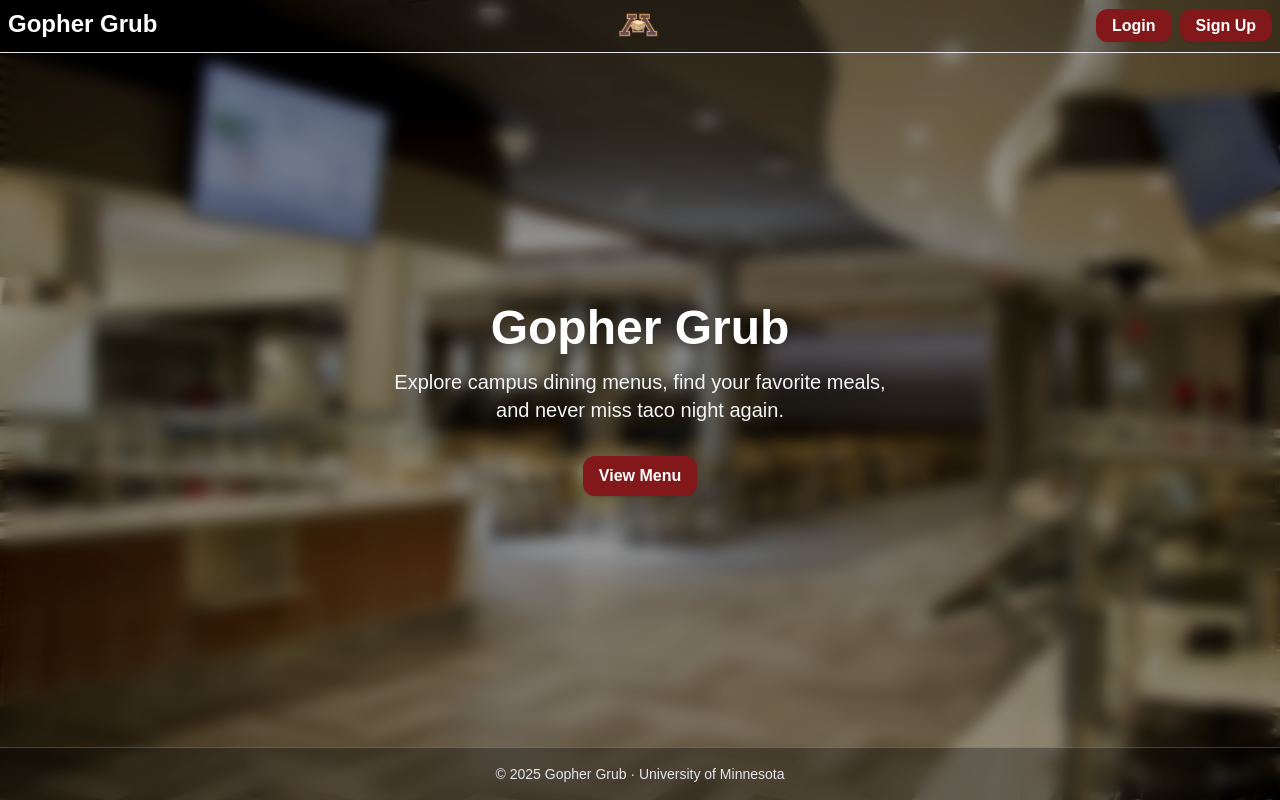
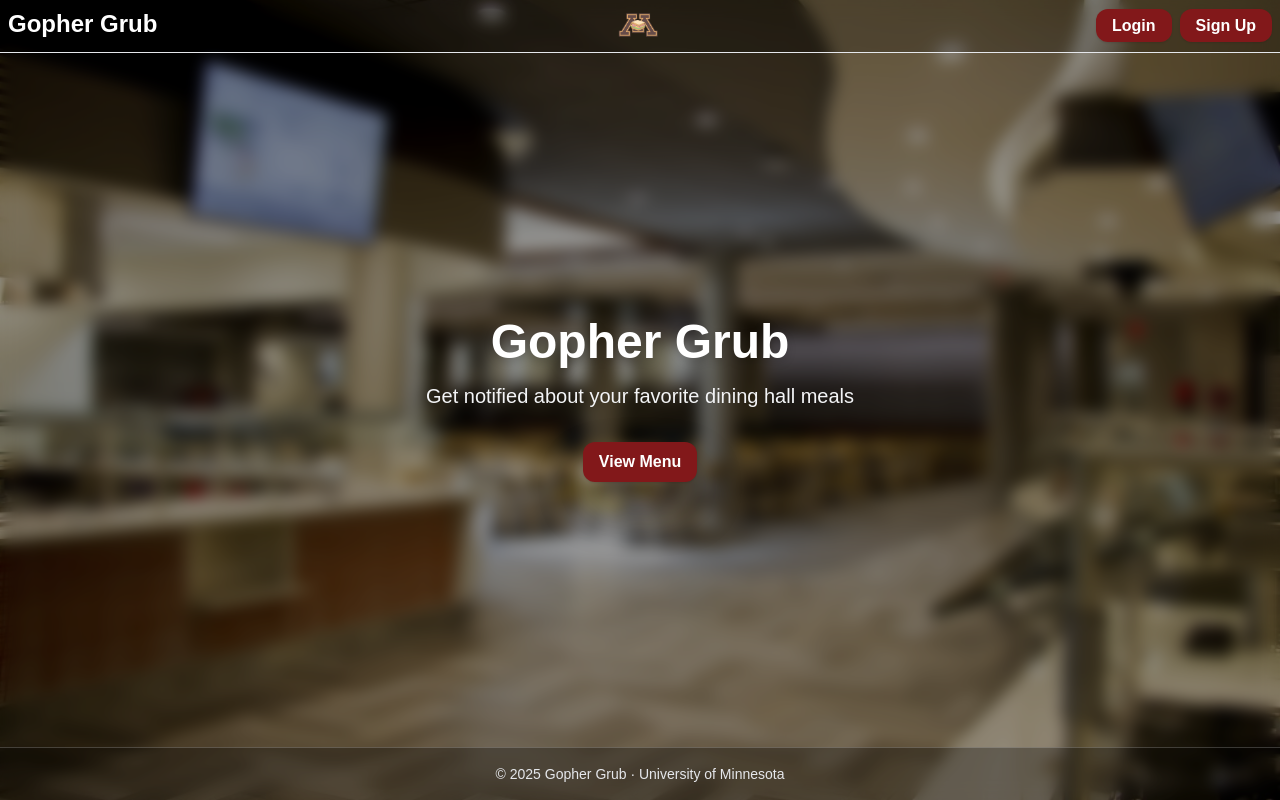
Before and after one commit to david-callender/FoodFinder, a Next.js app in the folder frontend/: page / in a window 1280 px wide. Built offline with nearby package versions, Linux system fonts and the light colour scheme.

Commit message:
change landing page subtext

```diff
--- a/frontend/src/app/page.tsx
+++ b/frontend/src/app/page.tsx
@@ -23,8 +23,7 @@
           Gopher Grub
         </h1>
         <p className="mb-8 max-w-lg text-xl text-gray-100">
-          Explore campus dining menus, find your favorite meals, and never miss
-          taco night again.
+          Get notified about your favorite dining hall meals
         </p>
         <a
           href="/menu"
```
